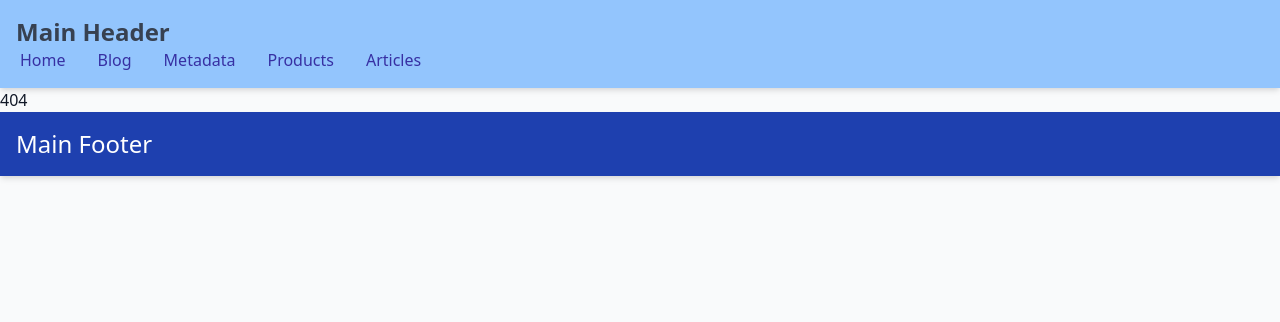
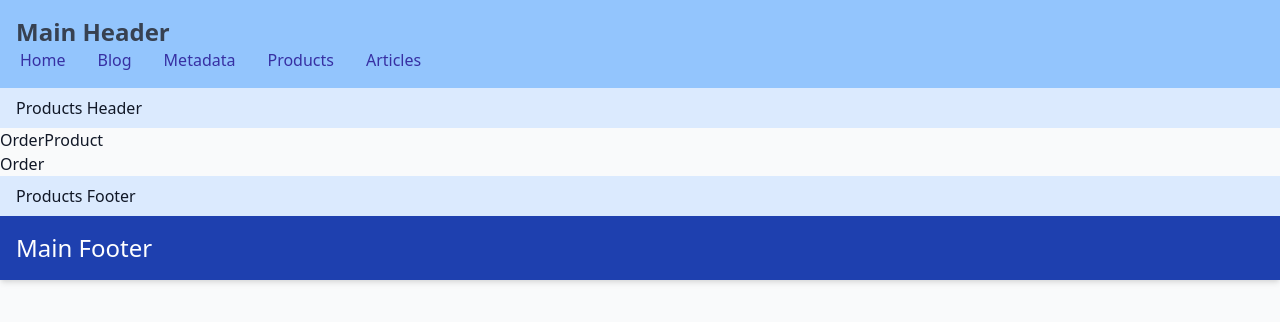
Before and after one commit to Zagaz/codevolution-next-js, a Next.js app: page /order-product in a window 1280 px wide. Before the commit this address had no page. Shown: the top 322 px of the page. Built offline with nearby package versions, Linux system fonts and the light colour scheme.

Commit message:
router.push('/')

```diff
--- /dev/null
+++ b/src/app/(products group)/order-product/page.tsx
@@ -0,0 +1,19 @@
+"use client"
+import React from 'react'
+import { useRouter } from 'next/navigation'
+
+export default function OrderProduct() {
+    const router = useRouter()
+
+    const handleClick =()=>{
+        alert("Plancing Order" )
+        router.push('/')
+    }
+  return (
+    <>
+    <div>OrderProduct</div>
+    <button onClick ={handleClick}>Order</button>
+    </>
+
+  )
+}
```
